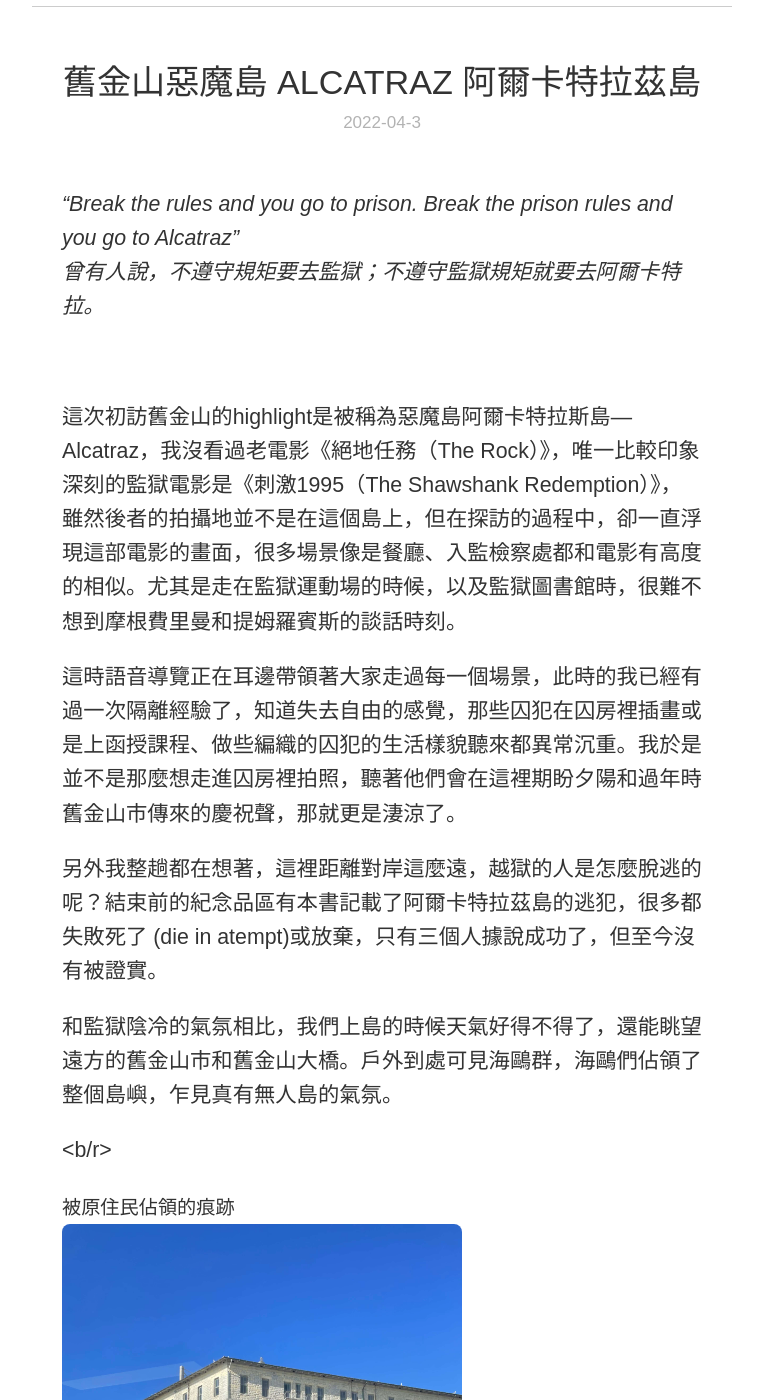
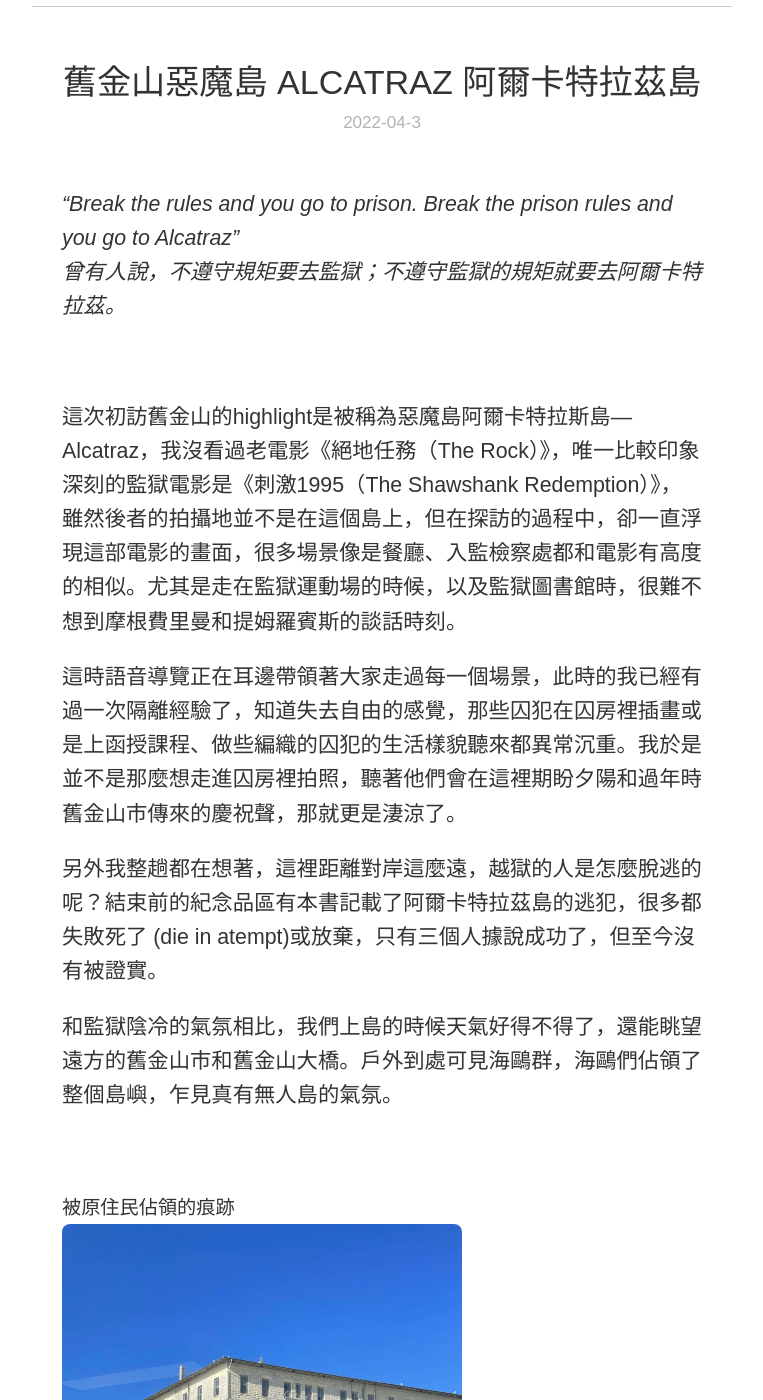
Before and after one commit to pqvst/tzling, a Jekyll site: the page built from _posts/2022-04-03-舊金山惡魔島 Alcatraz 阿爾卡特拉茲島.md, in a window 1280 px wide and 1400 px high, scrolled down 572 px. Shown: the whole window, without its empty margins (258-1021 px from the left). Built offline with Jekyll 4.4.1, drawn with Linux system fonts in a browser that asks for light colours; nearby versions of some CDN libraries.

Commit message:
Update 2022-04-03-舊金山惡魔島 Alcatraz 阿爾卡特拉茲島.md
edit error

```diff
--- a/_posts/2022-04-03-舊金山惡魔島 Alcatraz 阿爾卡特拉茲島.md
+++ b/_posts/2022-04-03-舊金山惡魔島 Alcatraz 阿爾卡特拉茲島.md
@@ -2,7 +2,7 @@
 layout: post
 title: 舊金山惡魔島 Alcatraz 阿爾卡特拉茲島
 ---
-*"Break the rules and you go to prison. Break the prison rules and you go to Alcatraz” <br/> 曾有人說，不遵守規矩要去監獄；不遵守監獄規矩就要去阿爾卡特拉。*
+*"Break the rules and you go to prison. Break the prison rules and you go to Alcatraz” <br/> 曾有人說，不遵守規矩要去監獄；不遵守監獄的規矩就要去阿爾卡特拉茲。*
 
 <br/>
 
@@ -14,7 +14,7 @@
 
 和監獄陰冷的氣氛相比，我們上島的時候天氣好得不得了，還能眺望遠方的舊金山市和舊金山大橋。戶外到處可見海鷗群，海鷗們佔領了整個島嶼，乍見真有無人島的氣氛。
 
-<b/r>
+<br/>
 
 #### 被原住民佔領的痕跡
 
```
